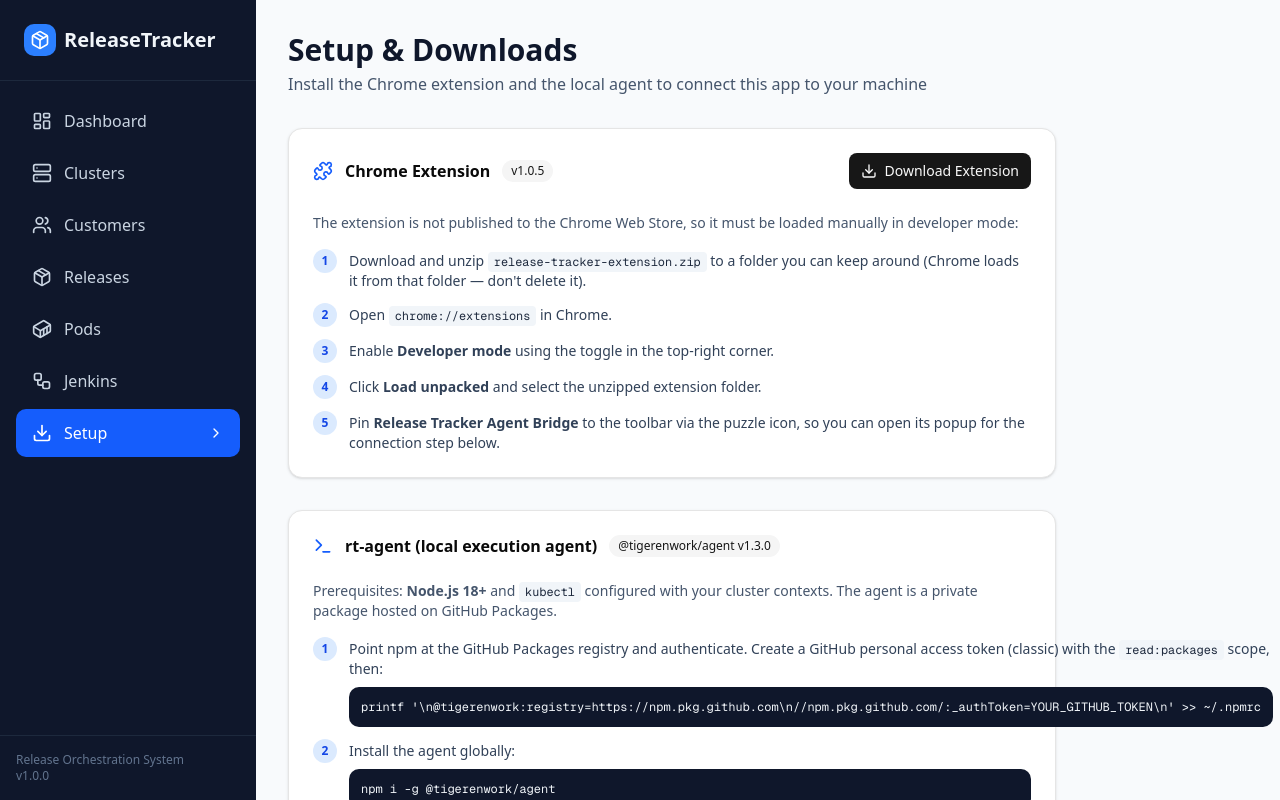
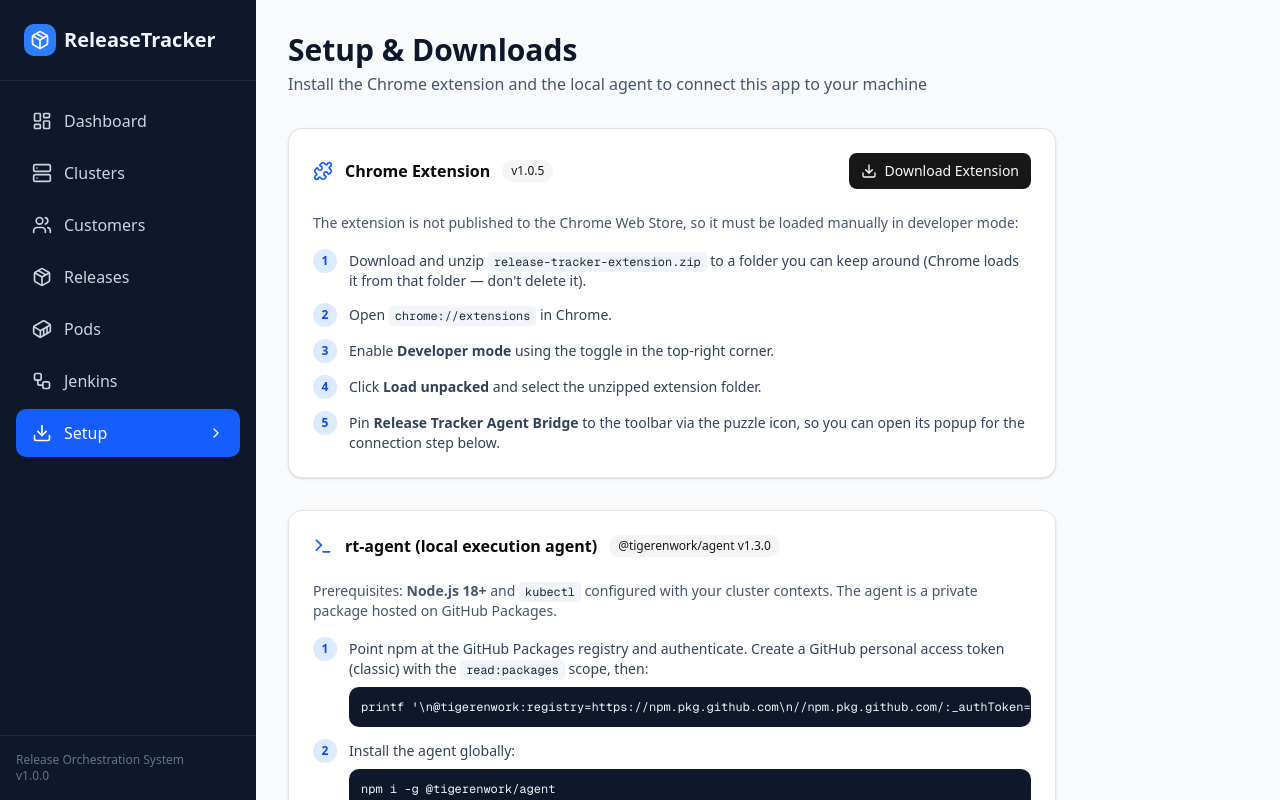
Before and after one commit to tigerenwork/releasetracker, a Next.js app: page /setup in a window 1280 px wide. Shown: the top 800 px of the page. Built offline with nearby package versions, Linux system fonts and the light colour scheme; no server answers; the database is empty.

Commit message:
fix: fix setup page overflow issue

```diff
--- a/src/app/setup/page.tsx
+++ b/src/app/setup/page.tsx
@@ -16,7 +16,7 @@ function Step({ n, children }: { n: number; children: React.ReactNode }) {
       <span className="flex h-6 w-6 shrink-0 items-center justify-center rounded-full bg-blue-100 text-xs font-semibold text-blue-700">
         {n}
       </span>
-      <div className="flex-1 text-sm text-slate-700 pt-0.5">{children}</div>
+      <div className="flex-1 min-w-0 text-sm text-slate-700 pt-0.5">{children}</div>
     </li>
   );
 }
```
